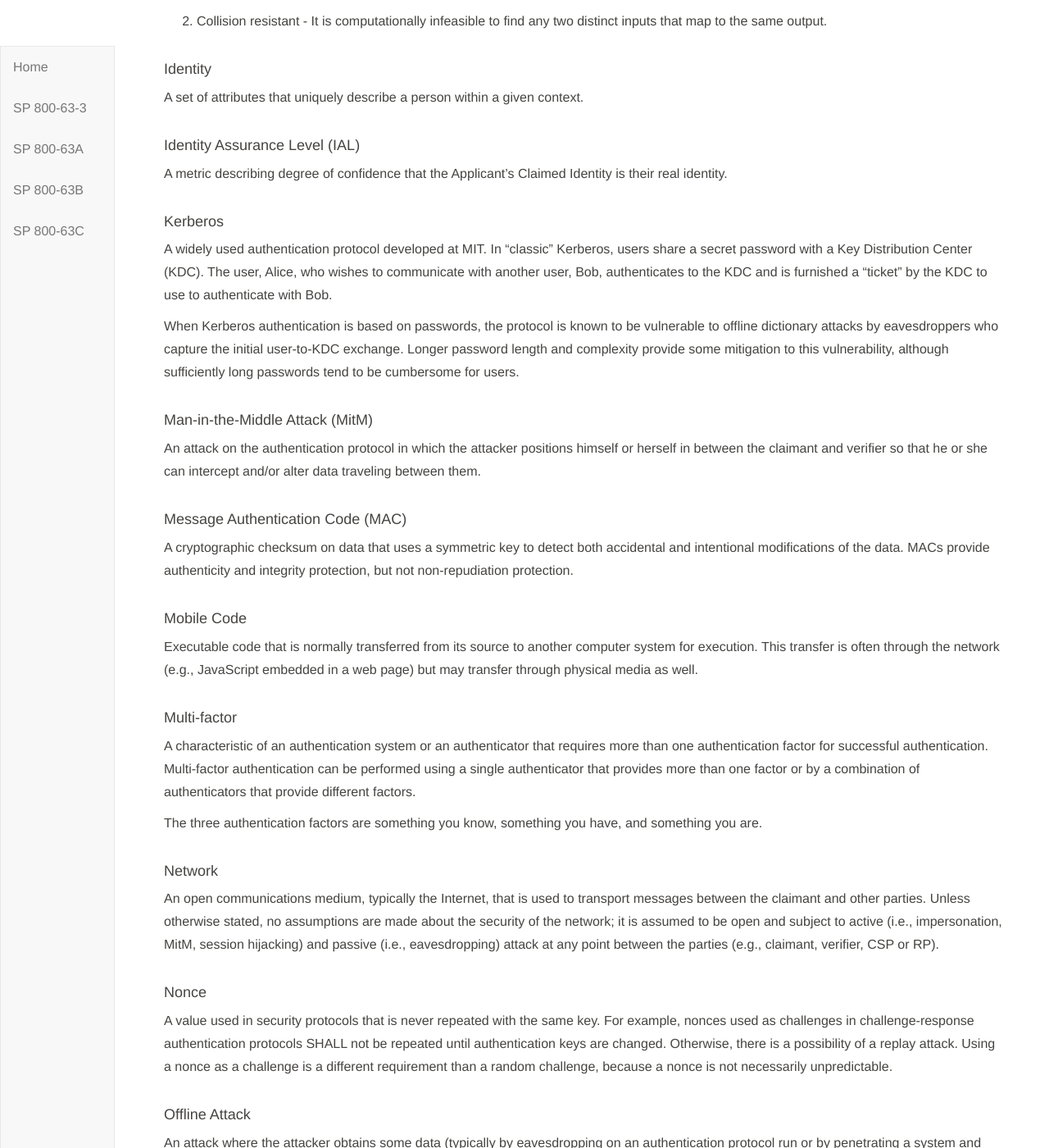
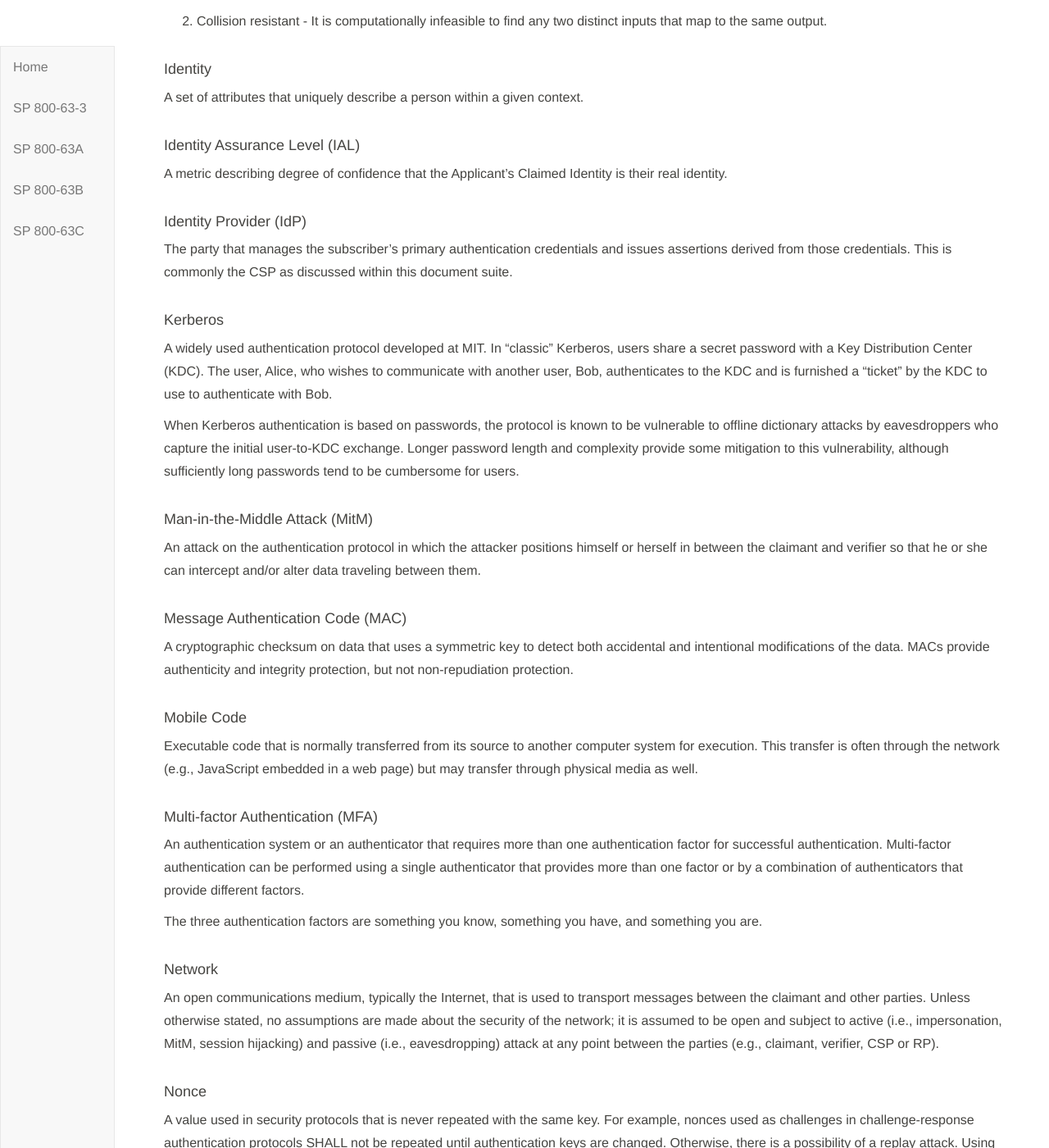
Before and after one commit to usnistgov/800-63-3, a Jekyll site: the page built from sp800-63b/sec3_definitions.md, in a window 1280 px wide and 1400 px high, scrolled down 5478 px. Shown: the whole window at 82% size. Built offline with Jekyll 4.4.1, drawn with Linux system fonts in a browser that asks for light colours; our own code applies the rules of GitHub Pages for plain Markdown files.

Commit message:
Definition updates: MF -> MFA, IdP

```diff
--- a/sp800-63b/sec3_definitions.md
+++ b/sp800-63b/sec3_definitions.md
@@ -147,6 +147,9 @@ A set of attributes that uniquely describe a person within a given context.
 #### Identity Assurance Level (IAL)
 A metric describing degree of confidence that the Applicant's Claimed Identity is their real identity.
 
+#### Identity Provider (IdP)
+The party that manages the subscriber's primary authentication credentials and issues assertions derived from those credentials. This is commonly the CSP as discussed within this document suite.
+
 #### Kerberos
 A widely used authentication protocol developed at MIT. In "classic" Kerberos, users share a secret password with a Key Distribution Center (KDC). The user, Alice, who wishes to communicate with another user, Bob, authenticates to the KDC and is furnished a "ticket" by the KDC to use to authenticate with Bob.
 
@@ -161,8 +164,8 @@ A cryptographic checksum on data that uses a symmetric key to detect both accide
 #### Mobile Code
 Executable code that is normally transferred from its source to another computer system for execution. This transfer is often through the network (e.g., JavaScript embedded in a web page) but may transfer through physical media as well.
 
-#### Multi-factor
-A characteristic of an authentication system or an authenticator that requires more than one authentication factor for successful authentication. Multi-factor authentication can be performed using a single authenticator that provides more than one factor or by a combination of authenticators that provide different factors.
+#### Multi-factor Authentication (MFA)
+An authentication system or an authenticator that requires more than one authentication factor for successful authentication. Multi-factor authentication can be performed using a single authenticator that provides more than one factor or by a combination of authenticators that provide different factors.
 
 The three authentication factors are something you know, something you have, and something you are.
 
```
